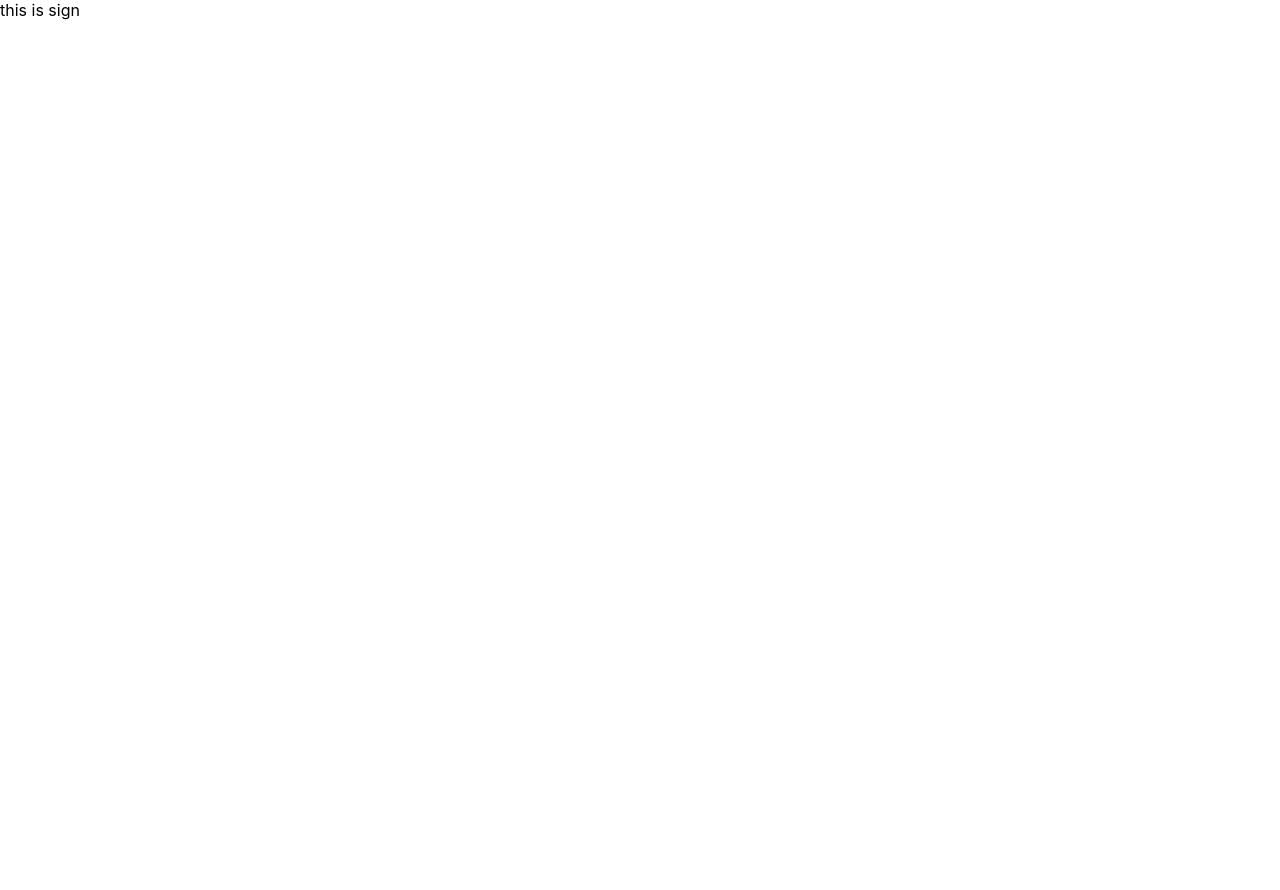
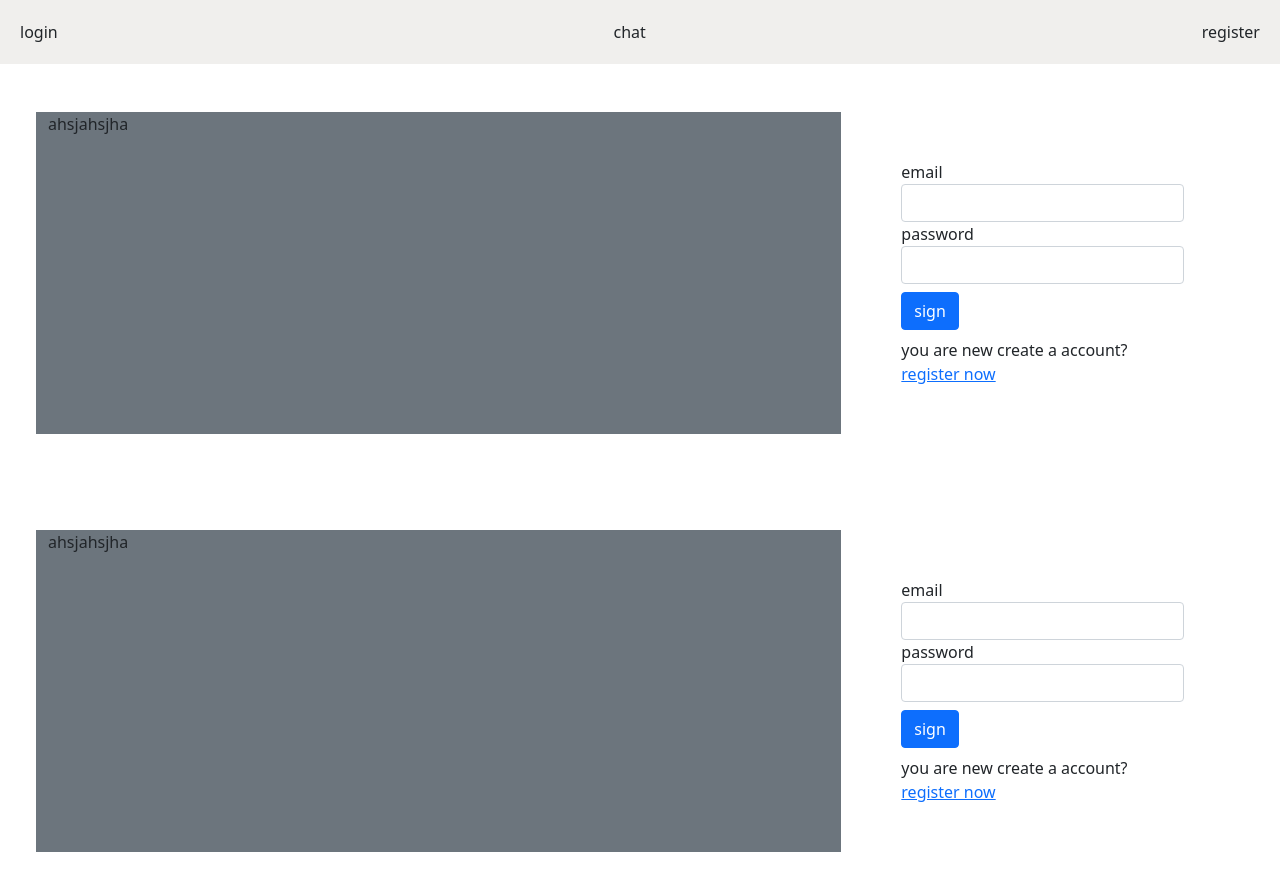
Before and after one commit to sopranoelfuego/chatApp, a React (Create React App) app in the folder client/: page /signin in a window 1280 px wide. Shown: the top 890 px of the page. Before the commit the page ends 800 px from the top, so only its background shows below. Built offline with nearby package versions, Linux system fonts and the light colour scheme.

Commit message:
signin and signup stuffs

```diff
--- a/client/package.json
+++ b/client/package.json
@@ -6,6 +6,7 @@
     "@testing-library/jest-dom": "^5.11.10",
     "@testing-library/react": "^11.2.5",
     "@testing-library/user-event": "^12.8.3",
+    "bootstrap": "^5.0.1",
     "firebase": "^8.3.1",
     "react": "^17.0.2",
     "react-dom": "^17.0.2",
--- a/client/src/App.js
+++ b/client/src/App.js
@@ -5,13 +5,15 @@ import Header from  "./components/header/Header"
 import Signup  from "./components/signup/Signup"
 import Signin  from "./components/signin/Signin"
 
+import 'bootstrap/dist/css/bootstrap.min.css'
+
 import {Switch,Route} from "react-router-dom"
 
 export default function App() {
   return (
     <div>
 
-
+       <Header/>
        <Switch>
              <Route exact path="/" component={Home}/>
              <Route path="/signin"  component={Signin}/>
@@ -20,7 +22,7 @@ export default function App() {
 
 
       {/* home component */}
-
+       <Signin/>
       {/* home component */}
     </div>
   )
--- a/client/src/components/header/Header.js
+++ b/client/src/components/header/Header.js
@@ -1,10 +1,13 @@
 import React from 'react'
-
+import './index.css'
 function Header() {
     return (
-        <div>
-            this is header
-
+        <div className='header__container'>
+                <div>
+                    login
+                </div>
+                <div>chat</div>
+                <div>register</div>
         </div>
     )
 }
--- a/client/src/components/header/index.css
+++ b/client/src/components/header/index.css
@@ -0,0 +1,7 @@
+.header__container {
+    display:flex;
+    flex-direction:row;
+    padding: 20px ;
+    background-color:#f0efed;
+    justify-content: space-between;
+}
--- a/client/src/components/signin/Signin.js
+++ b/client/src/components/signin/Signin.js
@@ -1,9 +1,42 @@
-import React from 'react'
+import React, { useState } from 'react'
 
 function Signin() {
+
+    const [formData, setformData] = useState({
+        email:"",
+        password:""
+    })
+    const handleChange=(e)=>{
+        setformData({...formData,[e.target.name]:e.target.value})
+    }
+    const handleSubmit=(e)=>{
+        e.preventDefault()
+        console.log(formData)
+    }
     return (
-        <div>
-             this is sign
+        <div className="row p-5">
+            <div className="col-8 bg-secondary">
+                ahsjahsjha
+            </div>
+            <div className="col-4">
+
+            <form className="m-5" onSubmit={handleSubmit} >
+                 <div className="form-group">
+                     <label>email</label>
+                    <input className="form-control"type="email" name="email" onChange={handleChange}/>
+
+                 </div>
+                 <div className="form-group">
+                     <label>password</label>
+                    <input className="form-control"type="password" name="password" onChange={handleChange}/>
+
+                 </div>
+                 <button type="submit" className="btn btn-primary my-2">sign</button>
+                 <div>
+                     you are new create a account? <a href="#">register now</a>
+                 </div>
+             </form>
+            </div>
         </div>
     )
 }
--- a/client/src/components/signup/Signup.js
+++ b/client/src/components/signup/Signup.js
@@ -3,7 +3,7 @@ import React from 'react'
 function Signup() {
     return (
         <div>
-            this is Signup
+
         </div>
     )
 }
```
Also changed, not shown: 2 other files (tests, documents, lock files or other folders).
